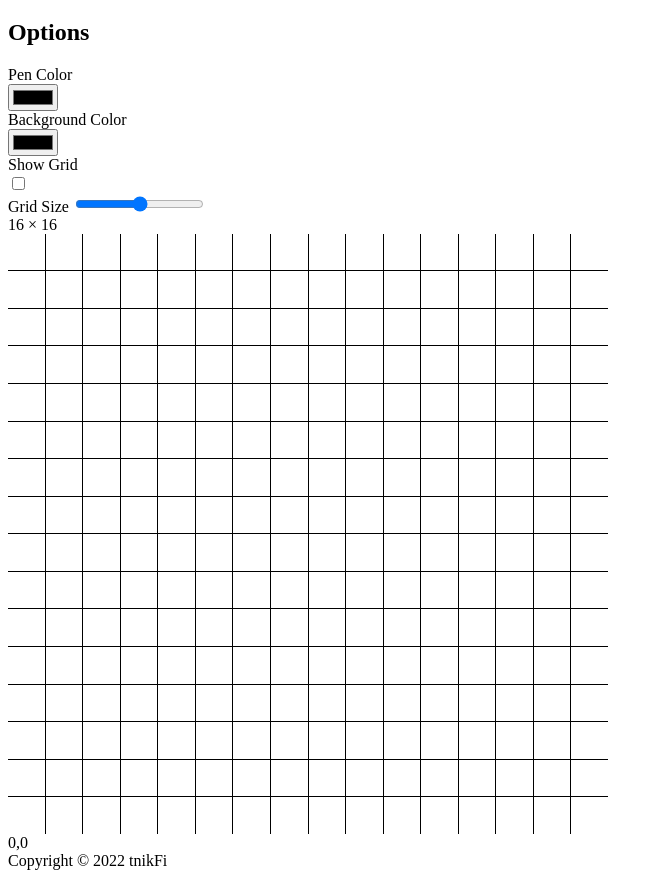
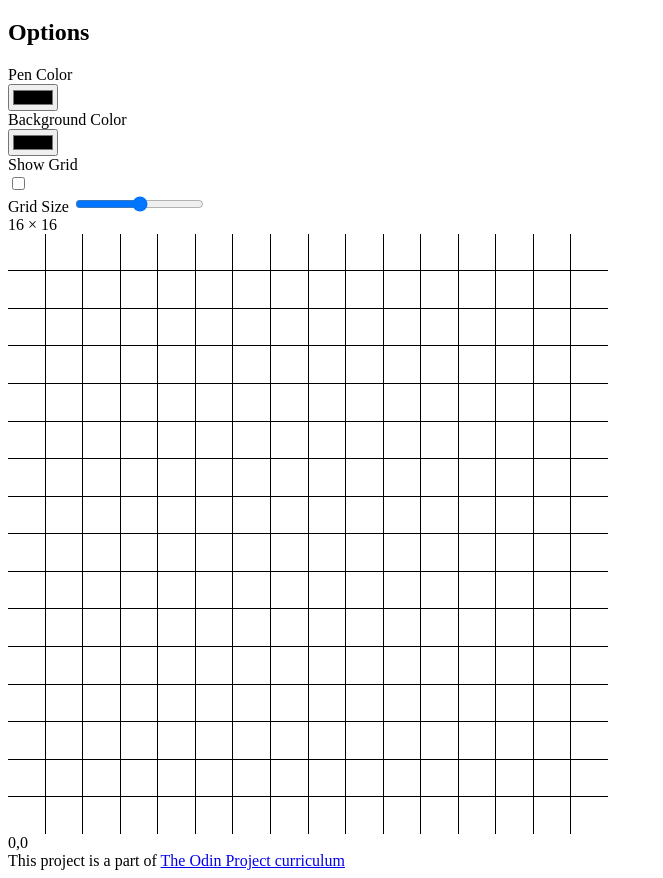
Before and after one commit to tnikFi/etch-a-sketch, a plain HTML site: page index.html in a window 1280 px wide. Shown: the part 61-939 px from the top of the page, without its empty margins (0-663 px from the left). Drawn offline with Linux system fonts and the light colour scheme.

Commit message:
Added footer

```diff
--- a/index.html
+++ b/index.html
@@ -46,7 +46,7 @@
         </div>
     </div>
     <div class="footer">
-        Copyright &copy; 2022 tnikFi
+        This project is a part of <a href="https://www.theodinproject.com/lessons/foundations-etch-a-sketch">The Odin Project curriculum</a>
     </div>
 </body>
 </html>
```
